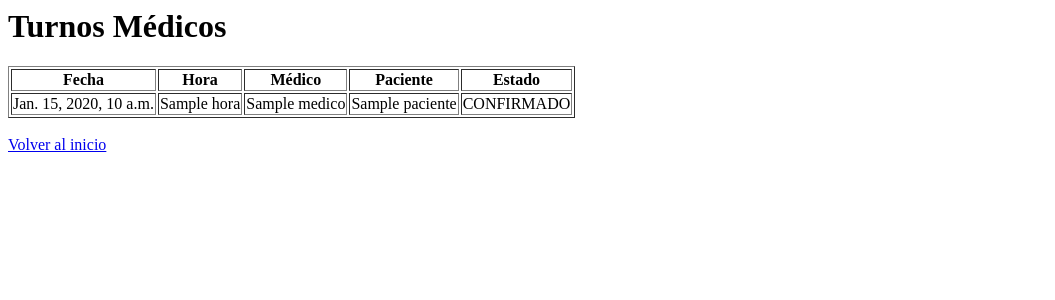
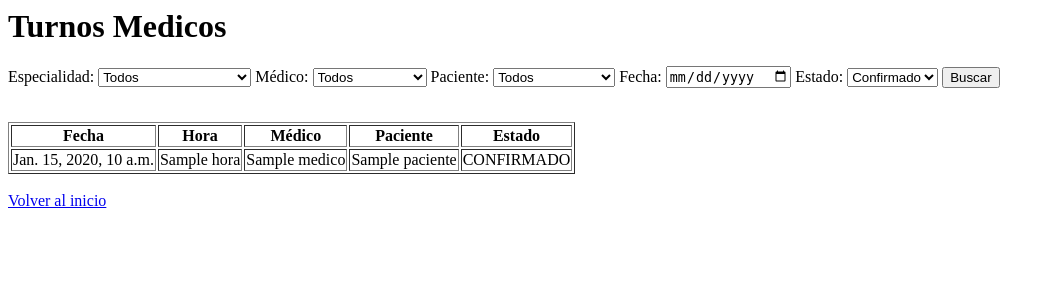
Before and after one commit to Diegoagodoy/ProyectoTurnos, a Django app: template Turnos/templates/turnos/lista_turnos.html in a window 1280 px wide. Shown: the top 300 px of the page, without its empty margins (0-1055 px from the left). Run offline with Django 5.2, Linux system fonts and the light colour scheme; the template is opened without the code that fills it: most values are stand-ins (such as "Sample title", 1, 10 or a date in 2020).

Commit message:
Creacion de Gestion de Turnos y vista con Filtro de Turnos

```diff
--- a/Turnos/templates/turnos/lista_turnos.html
+++ b/Turnos/templates/turnos/lista_turnos.html
@@ -1,4 +1,50 @@
-<h1>Turnos Médicos</h1>
+<h1>Turnos Medicos</h1>
+
+<form method="get">
+  <label>Especialidad:
+    <select name="especialidad">
+      <option value="">Todos</option>
+      {% for e in especialidades %}
+        <option value="{{ e.id }}" {% if filtros.especialidad == e.id|stringformat:"s" %}selected{% endif %}>{{ e.nombre }}</option>
+      {% endfor %}
+    </select>
+  </label>
+
+  <label>Médico:
+    <select name="medico">
+      <option value="">Todos</option>
+      {% for m in medicos %}
+        <option value="{{ m.id }}" {% if filtros.medico == m.id|stringformat:"s" %}selected{% endif %}>{{ m }}</option>
+      {% endfor %}
+    </select>
+  </label>
+
+  <label>Paciente:
+    <select name="paciente">
+      <option value="">Todos</option>
+      {% for p in pacientes %}
+        <option value="{{ p.id }}" {% if filtros.paciente == p.id|stringformat:"s" %}selected{% endif %}>{{ p }}</option>
+      {% endfor %}
+    </select>
+  </label>
+
+  <label>Fecha:
+    <input type="date" name="fecha" value="{{ filtros.fecha }}">
+  </label>
+
+  <label>Estado:
+    <select name="estado">
+      <option value="">Todos</option>
+      <option value="PENDIENTE" {% if filtros.estado == 'PENDIENTE' %}selected{% endif %}>Pendiente</option>
+      <option value="CONFIRMADO" {% if filtros.estado == 'CONFIRMADO' %}selected{% endif %}>Confirmado</option>
+      <option value="CANCELADO" {% if filtros.estado == 'CANCELADO' %}selected{% endif %}>Cancelado</option>
+    </select>
+  </label>
+
+  <button type="submit">Buscar</button>
+</form>
+
+<br>
 
 <table border="1">
   <tr>
@@ -8,7 +54,6 @@
     <th>Paciente</th>
     <th>Estado</th>
   </tr>
-
   {% for t in turnos %}
   <tr>
     <td>{{ t.fecha }}</td>
@@ -20,4 +65,5 @@
   {% endfor %}
 </table>
 <br>
+
 <a href="{% url 'inicio:home' %}">Volver al inicio</a>
--- a/Turnos/urls.py
+++ b/Turnos/urls.py
@@ -8,4 +8,5 @@ urlpatterns = [
     path('medicos/', views.gestionar_medicos, name='gestionar_medicos'),
     path('especialidades/', views.gestionar_especialidades,name='gestionar_especialidades'),
     path('pacientes/', views.gestionar_pacientes, name='gestionar_pacientes'),
+    path('turnos/crear/', views.crear_turno, name='crear_turno'),
 ]
--- a/inicio/templates/inicio/home.html
+++ b/inicio/templates/inicio/home.html
@@ -2,6 +2,7 @@
 
 <ul>
     <li><a href="{% url 'turnos:lista_turnos' %}">Turnos Medicos</a></li>
+    <li><a href="{% url 'turnos:crear_turno' %}">Gestionar Turno</a></li>
     <li><a href="{% url 'turnos:gestionar_medicos' %}">Gestionar Medicos</a></li>
     <li><a href="{% url 'turnos:gestionar_especialidades' %}">Gestionar Especialidades</a></li>
     <li><a href="{% url 'turnos:gestionar_pacientes' %}">Gestionar Pacientes</a></li>
```
Also changed, not shown: Turnos/forms.py (+22 -1 lines), Turnos/templates/turnos/crear_turno.html (added, +8 -0 lines), Turnos/views.py (+52 -12 lines), db.sqlite3.
